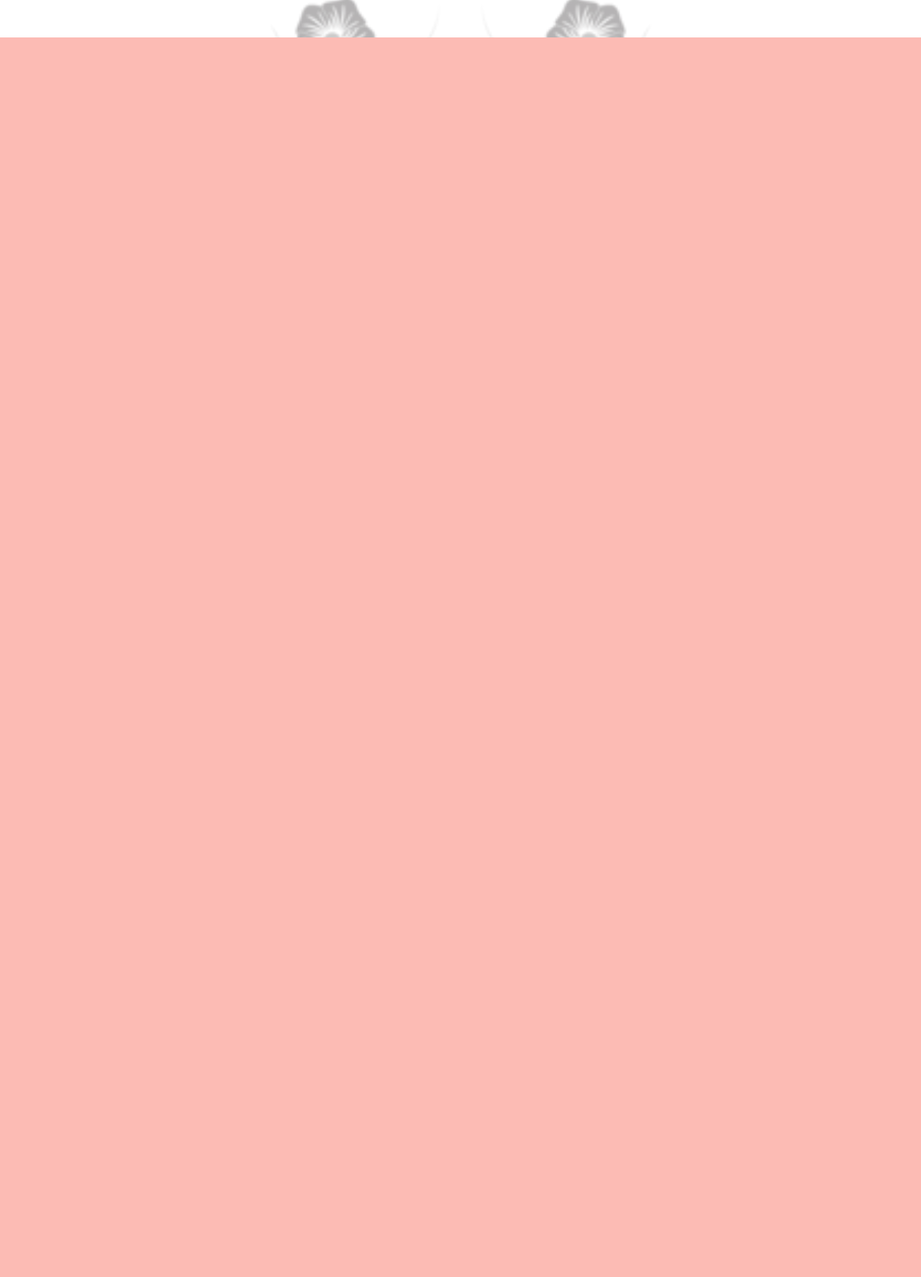
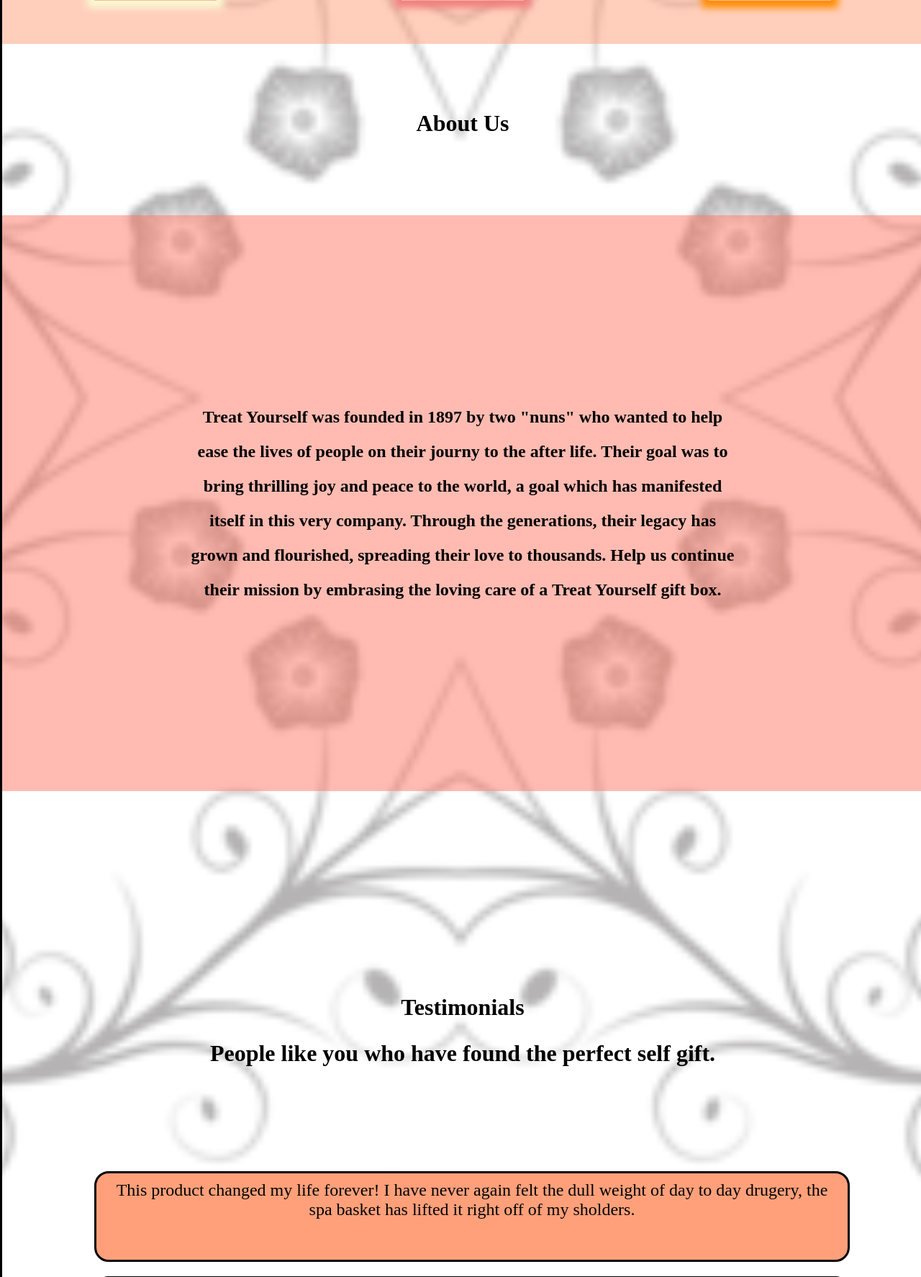
Before and after one commit to ChatterMonkey/TreatYourselfWebsite, a PHP site: page / in a window 1280 px wide; the page is wider, and only the part inside the window is pictured. Shown: the part 1536-3310 px from the top of that part at 72% size. Before the commit the page ends 1588 px from the top of that part, so only its background shows below. Run offline with PHP 8.4, Linux system fonts and the light colour scheme.

Commit message:
anchors added

```diff
--- a/home.html
+++ b/home.html
@@ -10,9 +10,9 @@
 
 <ul >
 
-    <li>About</li>
-    <li>Our Products</li>
-    <li>Testimonials</li>
+    <li><a href="#about" class="navbuttons">About</a></li>
+    <li><a href="#products" class="navbuttons">Our Products</a></li>
+    <li><a href="#testimonials" class="navbuttons">Testimonials</a></li>
 </ul>
 
 <hr>
@@ -24,12 +24,18 @@
 
 
 <div class="text-div">
+    <div style="padding:20%">
     Welcome to our wellspring of joy and amazement. <br> We ship wonders to your home so that you can enjoy everything from entertainment to luxury with just a click of a button. <br> Go ahead and explore our offerings, we can't wait to see what you find!
-
+    </div>
 
 </div>
 
 
+
+
+<div style="display: inline-block; width:100%;">
+    <a id="products"></a>
+</div>
 
 
 <div id="images">
@@ -67,6 +73,96 @@
 
 
 
+
+<div style="display: inline-block; width:100%;">
+<a id="about"></a>
+</div>
+
+
+
+
+<div id="aboutdiv">
+    <div style="padding:50px;">
+        About Us
+    </div>
+
+</div>
+
+<div class="text-div">
+
+    <div style="padding:20%">
+    Treat Yourself was founded in 1897 by two "nuns" who wanted to help ease the lives of people on their journy to the after life. Their goal was to bring thrilling joy and peace to the world, a goal which has manifested itself in this very company. Through the generations, their legacy has grown and flourished, spreading their love to thousands. Help us continue their mission by embrasing the loving care of a Treat Yourself gift box.
+
+    </div>
+</div>
+
+
+
+
+<div style="display:inline-block;"><a id="testimonials"></a>
+</div>
+
+
+
+
+<div id="testimonialdiv">
+    <div style="padding:50px">
+        Testimonials <br> People like you who have found the perfect self gift.
+    </div>
+
+</div>
+
+
+
+<div class="testimonial">
+    This product changed my life forever! I have never again felt the dull weight of day to day drugery, the spa basket has lifted it right off of my sholders.
+
+</div>
+
+
+
+<div class="testimonial">
+    I entered high society with the classy care package. Well worth the money.
+</div>
+
+
+<div class="testimonial">
+
+    I got the kid friendly package and it arived promptly. It was exelent, very entertaining. My kids haven't complained to me about bordom since.
+
+</div>
+<div class="testimonial">
+I orderd all three. I haven't opened the other two because I am so engrossed in the first, but so far, high quality and stunning.
+</div>
+
+
+
+
+<div class="testimonial">
+    The quality of the spa kit blew me away. Well worth the price. I think the bath bombs were my favorite part by far.
+</div>
+
+
+
+<div class="testimonial">
+
+    The family fun kit is amazing! You will not be able to wrap your head around how educational it is.
+</div>
+
+
+
+
+
+<div class="testimonial">
+
+
+    Next time you are anxious about having to entertain guests, I recomend ordering the classy gift box. After you finnish unwrapping all of your goodies, I garentee you wouldn't have anymore worries. 100% worth the money.
+
+
+</div>
+
+
+
 </body>
 
 </html>
--- a/style.css
+++ b/style.css
@@ -197,8 +197,58 @@ li:hover{
     font-size:x-large;
     font-weight:bold;
     line-height:2;
-    padding:20%;
+
     margin-top:100px;
     margin-bottom:100px;
     background-color: rgba(255,120,100,0.5);
 }
+
+#testimonialdiv{
+    width:100%;
+    text-align:center;
+    font-size:xx-large;
+    font-weight:bold;
+    height: 200px;
+    line-height:2;
+    display:inline-block;
+    margin-top:100px;
+    margin-bottom:100px;
+
+}
+
+
+.testimonial{
+    display: inline-block;
+    width: 80%;
+    margin-left: 10%;
+    margin-right:10%;
+    margin-top:10px;
+    margin-bottom:10px;
+    height: 100px;
+    border-style: solid;
+    text-align:center;
+    font-size: x-large;
+    padding: 10px;
+    background-color: lightsalmon;
+    border-radius: 20px;
+}
+
+#aboutdiv{
+    width:100%;
+    text-align:center;
+
+    font-weight:bold;
+    height: 100px;
+    line-height:2;
+    display:inline-block;
+    margin-top:10px;
+    margin-bottom:10px;
+    font-size: xx-large;
+
+
+}
+
+.navbuttons{
+    text-decoration: none;
+    color: black;
+}
```
